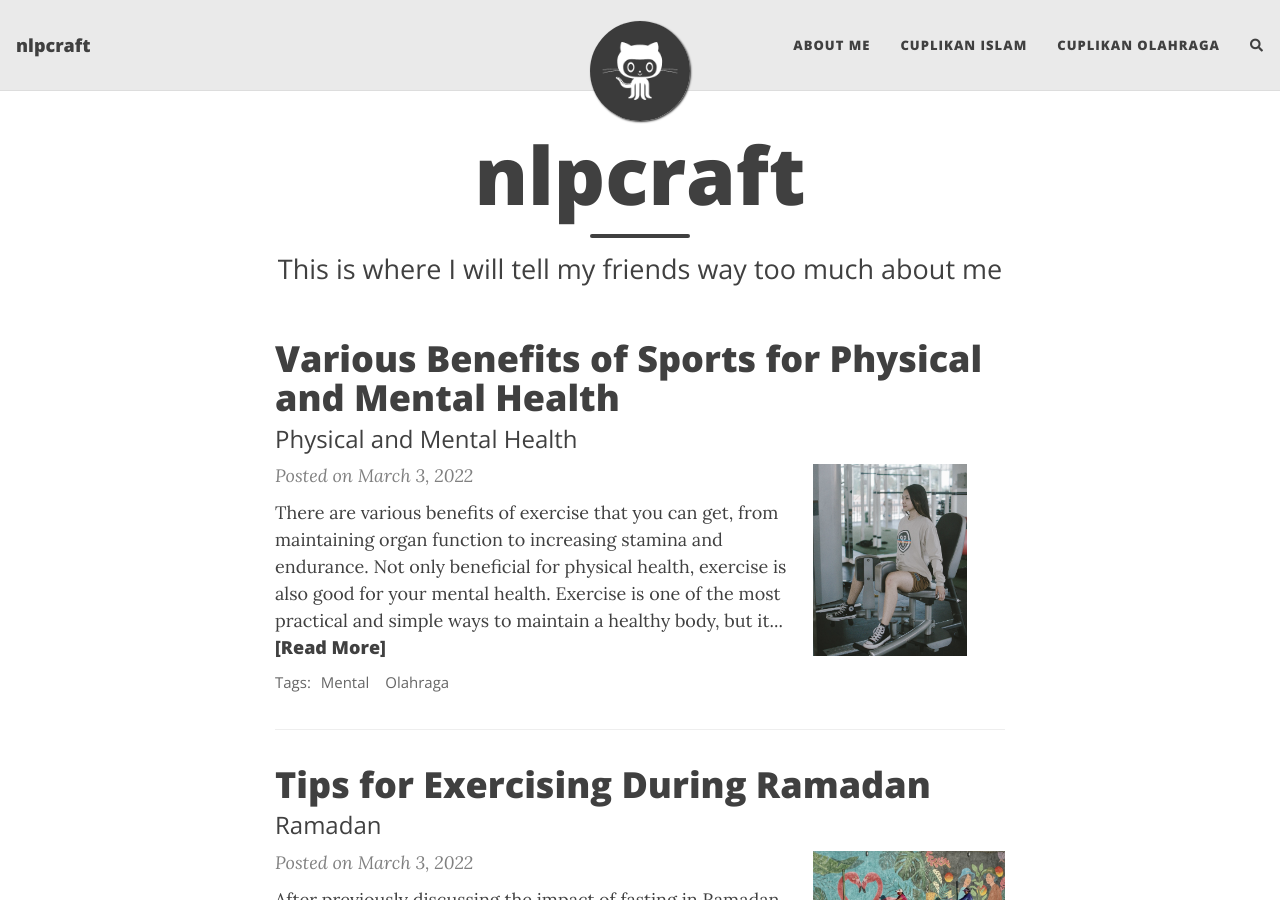
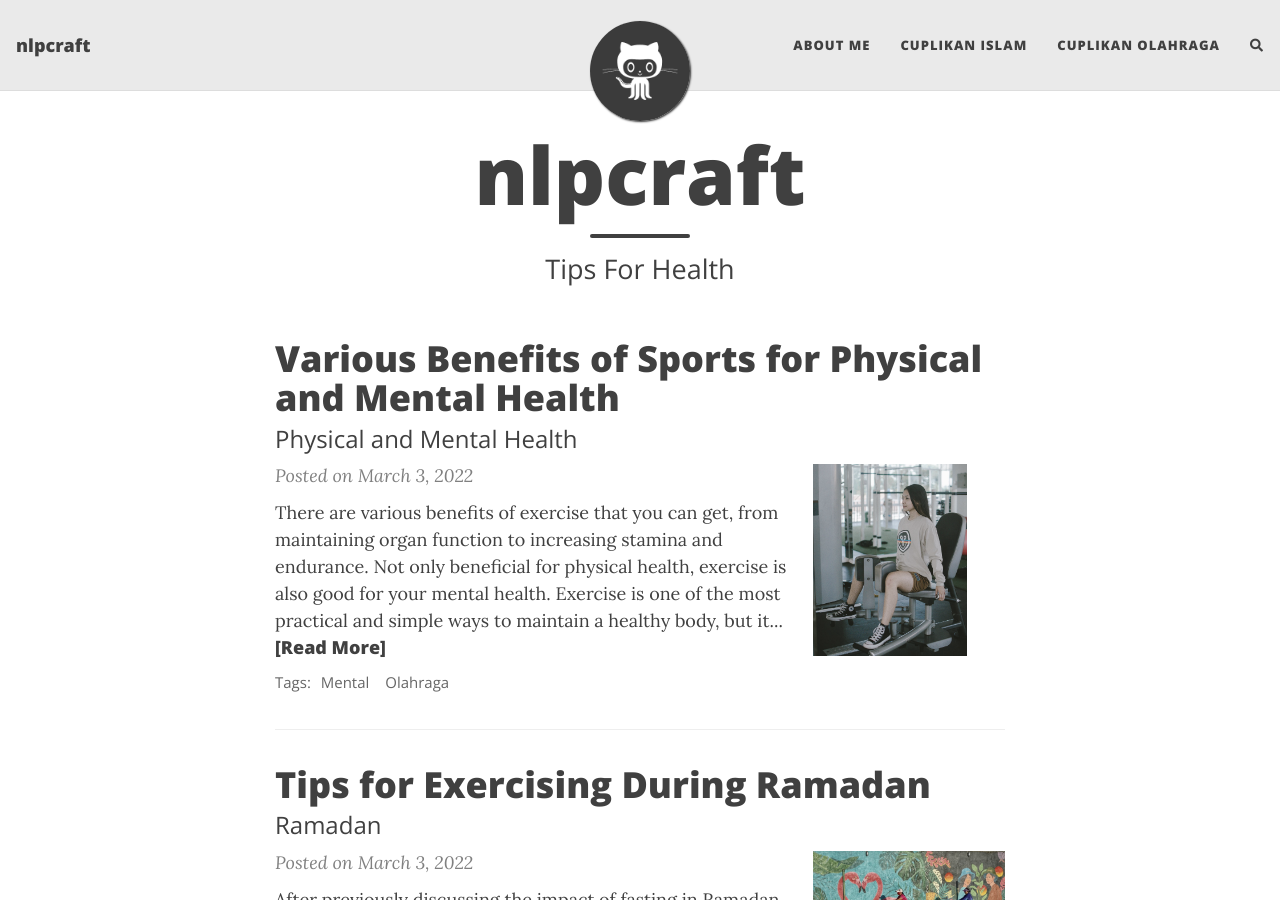
Before and after one commit to Aldanz/nlpcraft.org, a Jekyll site: the page built from index.html, in a window 1280 px wide and 900 px high. Built offline with Jekyll 4.4.1, drawn with Linux system fonts in a browser that asks for light colours; nearby versions of some CDN libraries; the list of posts is cut into pages by our own code; comment, search, counter and statistics services are not loaded.

Commit message:
Update index.html

```diff
--- a/index.html
+++ b/index.html
@@ -1,5 +1,5 @@
 ---
 layout: home
 title: nlpcraft
-subtitle: This is where I will tell my friends way too much about me
+subtitle: Tips For Health
 ---
```
